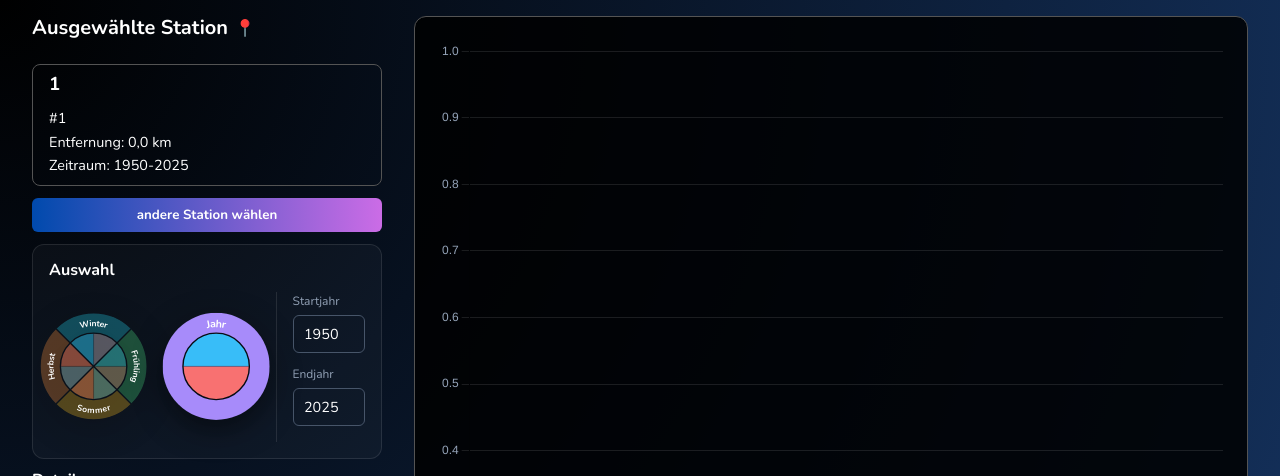
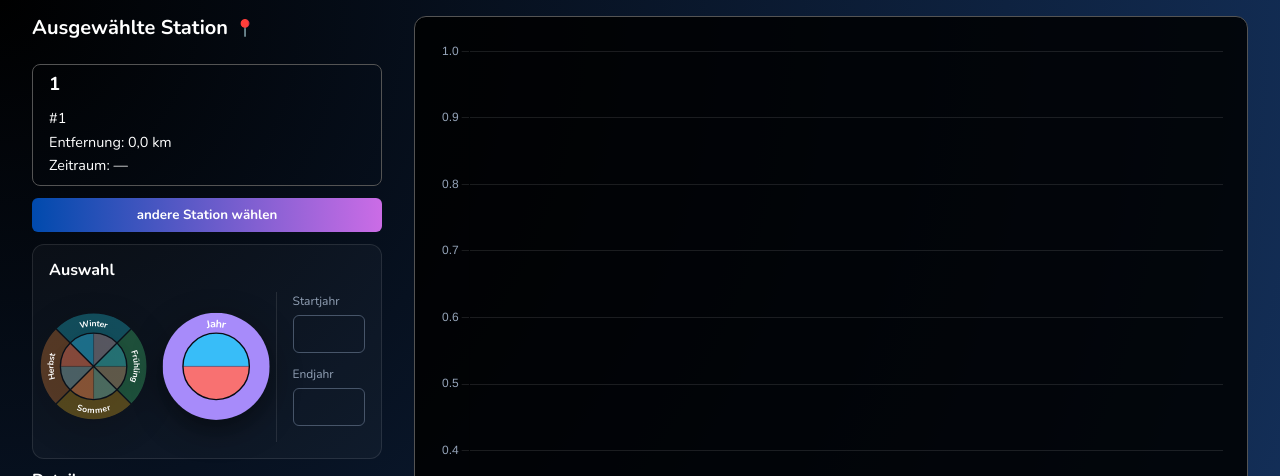
Before and after one commit to tamarawoessner/Anwendungsentwicklung-Projekt, a Vue app in the folder frontend/: page /analyse/1 in a window 1280 px wide. Shown: the top 476 px of the page. Built offline with nearby package versions, Linux system fonts and the light colour scheme; no server answers.

Commit message:
fix: improve year parsing logic and handle null values for start and end year inputs

```diff
--- a/frontend/src/views/StationAnalysisView.vue
+++ b/frontend/src/views/StationAnalysisView.vue
@@ -17,20 +17,25 @@ const activeSelections = ref<string[]>(['Ganzes Jahr Tmin', 'Ganzes Jahr Tmax'])
 const fetchedStationData = ref<any>(null);
 const isLoading = ref(false);
 
-const startYearInput = ref<number>(1950);
-const endYearInput = ref<number>(2025);
+const parseYear = (value: unknown): number | null => {
+  const year = Number(value);
+  return Number.isFinite(year) ? year : null;
+};
+
+const startYearInput = ref<number | null>(parseYear(route.query.start_year));
+const endYearInput = ref<number | null>(parseYear(route.query.end_year));
 
 onMounted(() => {
   const name = (route.query.name as string) || props.stationId;
   const distanceKm = Number(route.query.distance_km) || 0;
-  const startYear = Number(route.query.start_year) || 1950;
-  const endYear = Number(route.query.end_year) || 2025;
+  const startYear = parseYear(route.query.start_year);
+  const endYear = parseYear(route.query.end_year);
 
   currentStation.value = {
     id: props.stationId,
     name: name,
     distanceKm: distanceKm,
-    period: `${startYear}-${endYear}`
+    period: startYear !== null && endYear !== null ? `${startYear}-${endYear}` : '—'
   };
 
   startYearInput.value = startYear;
@@ -90,12 +95,20 @@ const buildRequestPayload = () => {
 };
 
 const dateError = computed(() => {
+  if (startYearInput.value === null || endYearInput.value === null) {
+    return null;
+  }
+
   if (Number(startYearInput.value) >= Number(endYearInput.value)) {
     return "Das Startjahr muss vor dem Endjahr liegen.";
   }
 
   if (currentStation.value?.period) {
     const [dbStart, dbEnd] = currentStation.value.period.split('-').map(Number);
+
+    if (!Number.isFinite(dbStart) || !Number.isFinite(dbEnd)) {
+      return null;
+    }
 
     if (Number(startYearInput.value) < dbStart) {
       return `Daten erst ab ${dbStart} verfügbar.`;
@@ -109,6 +122,11 @@ const dateError = computed(() => {
 });
 
 const fetchStationData = async () => {
+  if (startYearInput.value === null || endYearInput.value === null) {
+    fetchedStationData.value = null;
+    return;
+  }
+
   if (startYearInput.value >= endYearInput.value) {
     fetchedStationData.value = null;
     return;
```
